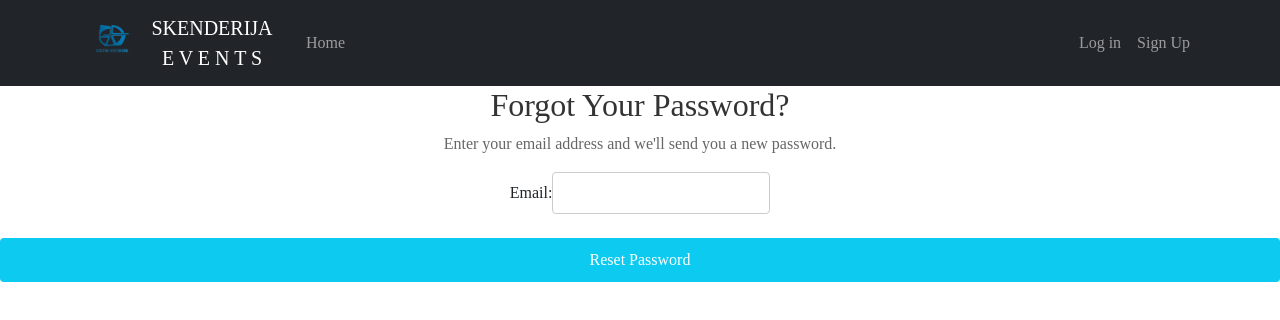
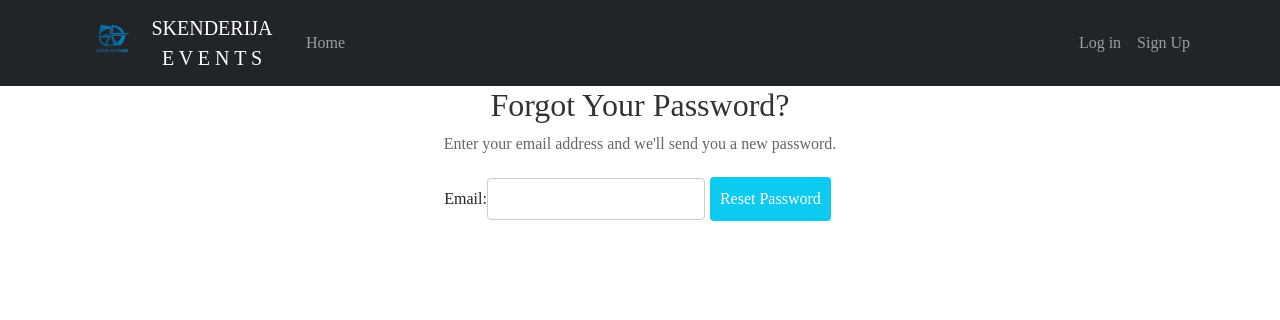
Before and after one commit to epanjeta/ticket-reservation-skenderija, a React (Create React App) app in the folder client/: page /forgotPassword in a window 1280 px wide. Shown: the top 320 px of the page. Built offline with nearby package versions, Linux system fonts and the light colour scheme.

Commit message:
css fixed

```diff
--- a/client/src/views/home/change password/changePassword.css
+++ b/client/src/views/home/change password/changePassword.css
@@ -36,7 +36,7 @@
 }
 
 /* Hover effect for the submit button */
-button:hover {
+.buttonChange:hover {
   background-color: #2980b9;
 }
 
--- a/client/src/views/home/components/ForgotPassword.js
+++ b/client/src/views/home/components/ForgotPassword.js
@@ -16,10 +16,10 @@ const ForgotPassword = () => {
     e.preventDefault();
     console.log(`Password reset requested for email: ${email}`);
     var requestBody = {
-      "email":email
-    }
-    post("/api/user/changeForgottenPassword", requestBody)
-    navigate("/login")
+      email: email,
+    };
+    post("/api/user/changeForgottenPassword", requestBody);
+    navigate("/login");
   };
 
   return (
@@ -38,7 +38,7 @@ const ForgotPassword = () => {
             onChange={handleEmailChange}
           />
         </label>
-        <button className="button" type="submit">
+        <button className="buttonFP" type="submit">
           Reset Password
         </button>
       </form>
--- a/client/src/views/home/components/forgotPassword.css
+++ b/client/src/views/home/components/forgotPassword.css
@@ -1,3 +1,22 @@
+/* body {
+  font-family: Arial, sans-serif;
+  background-color: #f4f4f4;
+  margin: 0;
+  padding: 0;
+  display: flex;
+  justify-content: center;
+  align-items: center;
+  height: 100vh;
+} */
+
+/* .container {
+  background-color: #fff;
+  border-radius: 8px;
+  box-shadow: 0 0 10px rgba(0, 0, 0, 0.1);
+  padding: 20px;
+  width: 300px;
+} */
+
 .heading {
   color: #333;
 }
@@ -7,8 +26,8 @@
 }
 
 .form {
-  display: flex;
-  flex-direction: column;
+  display: inherit;
+  /* flex-direction: column; */
 }
 
 .label {
@@ -22,15 +41,12 @@
   border-radius: 4px;
 }
 
-.button {
+.buttonFP {
   padding: 10px;
   background-color: #0dcaf0;
   color: #fff;
   border: none;
   border-radius: 4px;
   cursor: pointer;
+  margin: 5px;
 }
-
-.button:hover {
-  background-color: #0056b3;
-}
```
